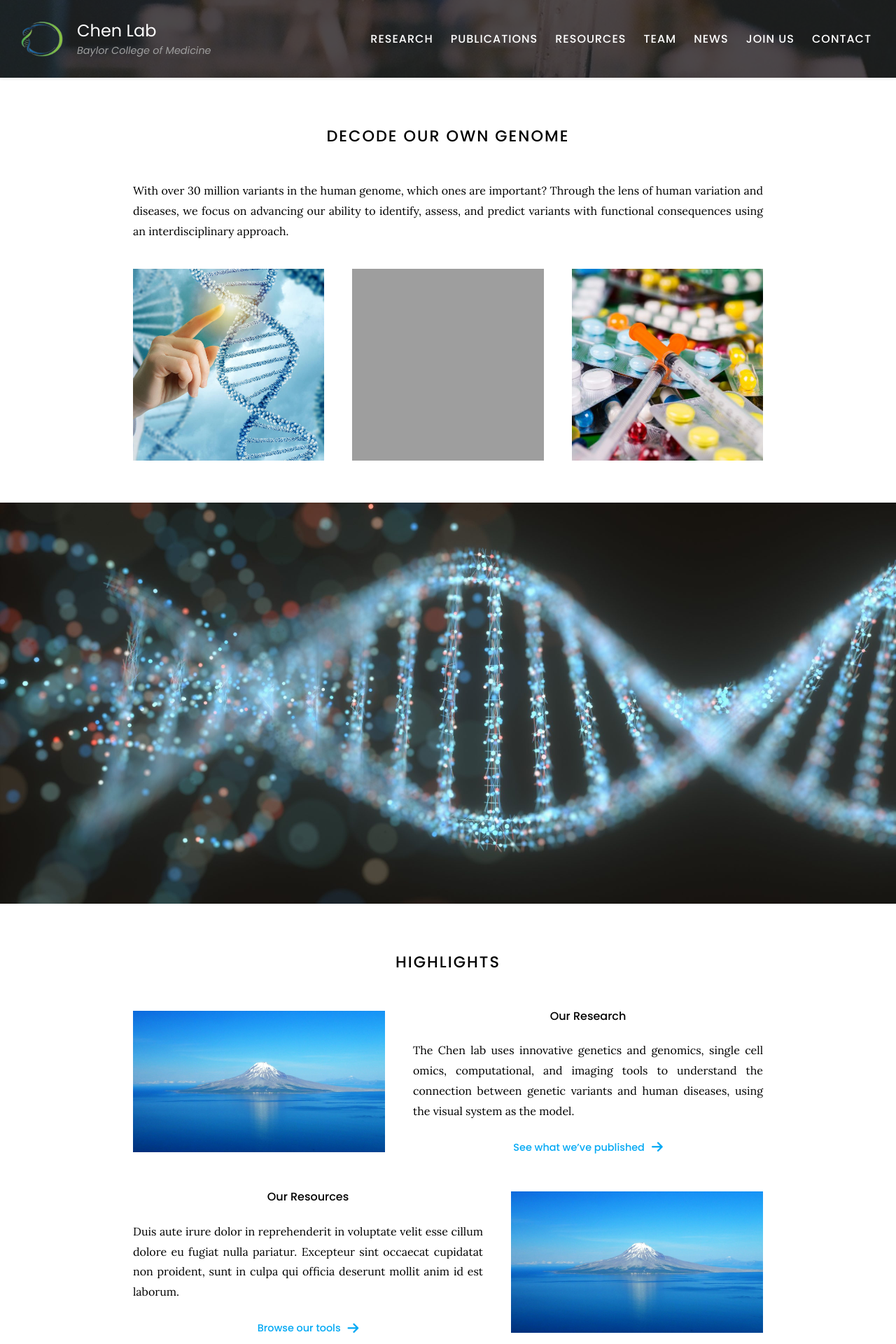
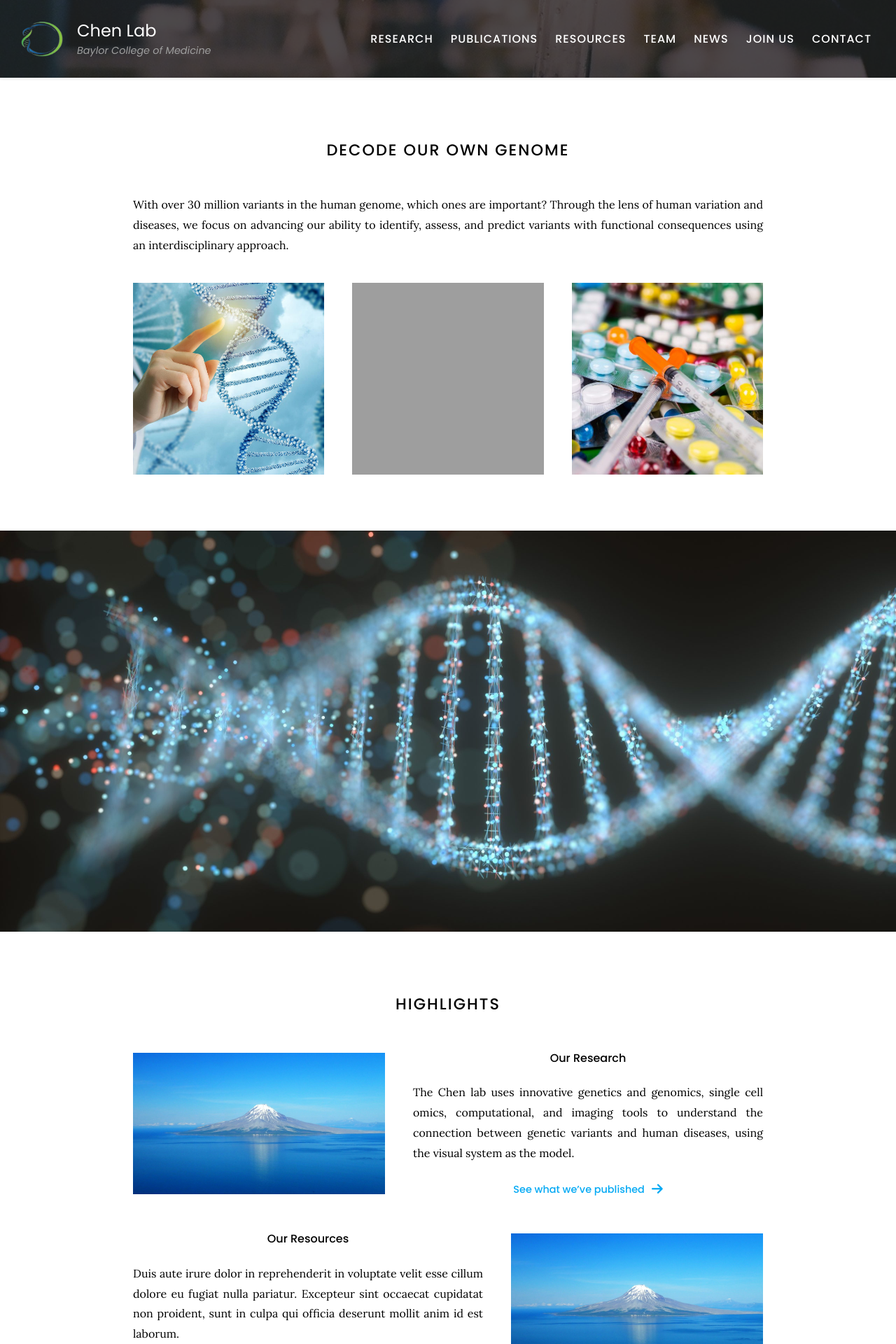
Before and after one commit to wmeng1018/Chen-lab-website, a Jekyll site: the page built from index.md, in a window 1280 px wide. Shown: the top 1920 px of the page at 70% size. Built offline with Jekyll 4.4.1, drawn with Linux system fonts in a browser that asks for light colours; grey boxes are pictures that could not be loaded.

Commit message:
Update section.scss

```diff
--- a/css/section.scss
+++ b/css/section.scss
@@ -25,8 +25,8 @@ body {
 
   section {
     box-sizing: content-box;
-    padding: 60px 40px; // fallback
-    padding: 60px Max(40px, calc((100% - #{$page}) / 2));
+    padding: 80px 40px; // fallback
+    padding: 80px Max(40px, calc((100% - #{$page}) / 2));
     text-align: center;
 
     &[data-full="true"] {
```
